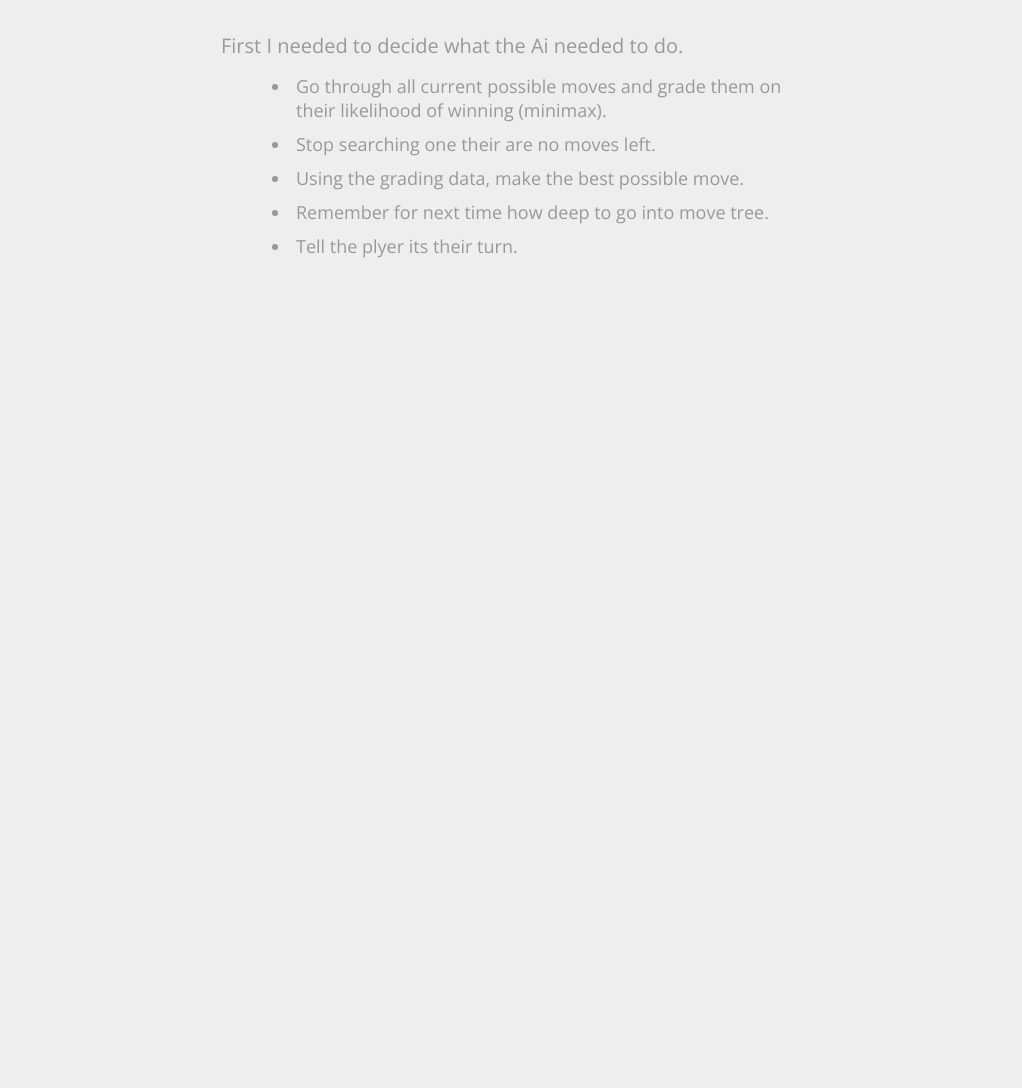
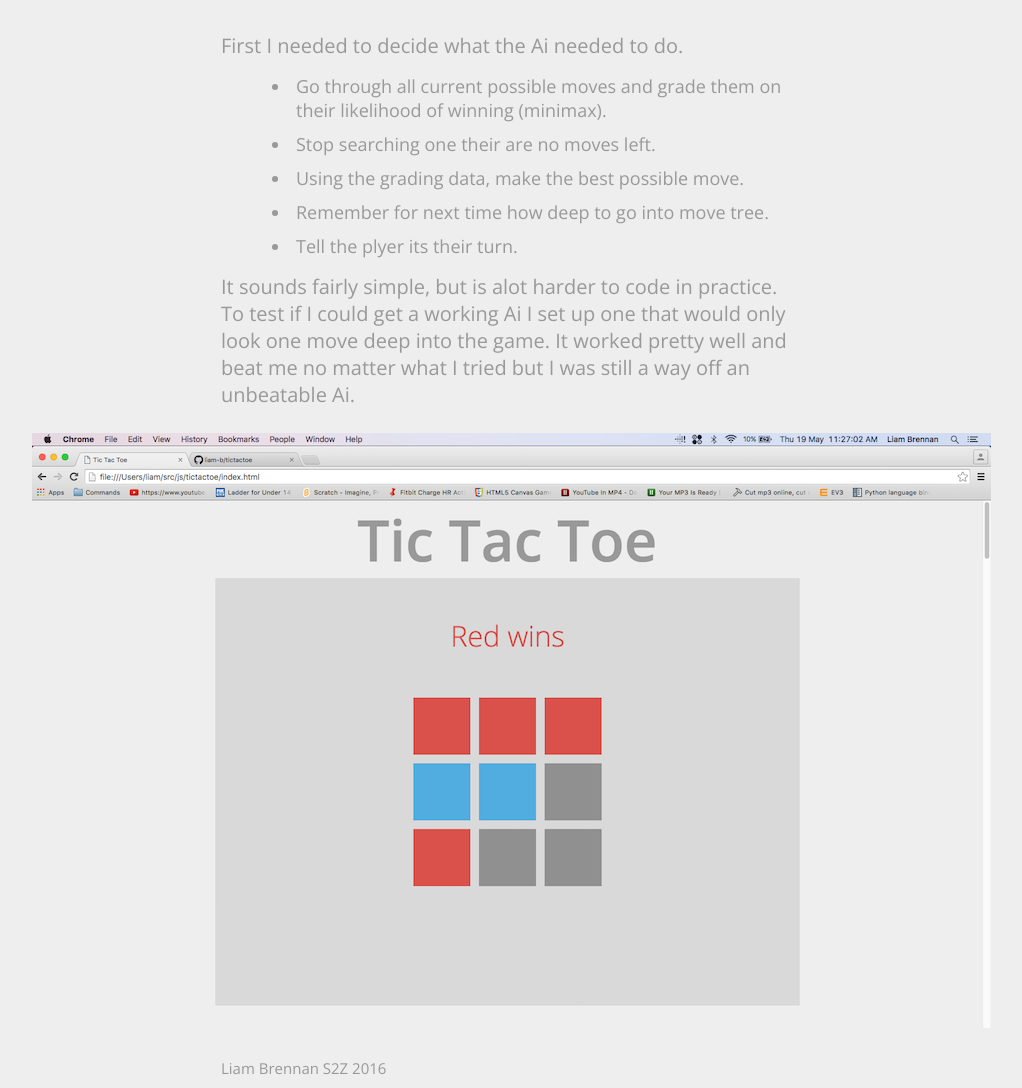
Before and after one commit to liam-b/tictactoe, a plain HTML site: page index.html in a window 1280 px wide. Shown: the part 8420-9508 px from the top of the page, without its empty margins (129-1151 px from the left). Before the commit the page ends 8683 px from the top, so only its background shows below. Drawn offline with nearby package versions, Linux system fonts and the light colour scheme; a script that the page names is missing.

Commit message:
Slightly working Ai

```diff
--- a/css/styles.css
+++ b/css/styles.css
@@ -66,6 +66,17 @@ p {
   padding-right: 350px;
 }
 
+h4 {
+  color: #999;
+  text-align: left;
+  font-size: 15px;
+  font-family: "Open Sans", sans-serif;
+  font-weight: lighter;
+  padding: 10px;
+  padding-left: 350px;
+  padding-right: 350px;
+}
+
 li {
   color: #999;
   text-align: left;
--- a/index.html
+++ b/index.html
@@ -57,6 +57,9 @@
         <li>Remember for next time how deep to go into move tree.</li>
         <li>Tell the plyer its their turn.</li>
       </ul>
+      <p>It sounds fairly simple, but is alot harder to code in practice. To test if I could get a working Ai I set up one that would only look one move deep into the game. It worked pretty well and beat me no matter what I tried but I was still a way off an unbeatable Ai.</p>
+      <img src="img/good-ai.png">
+      <h4>Liam Brennan S2Z 2016</h4>
     </div>
   </body>
 
```
Also changed, not shown: fonts/OpenSans-Bold.ttf (added), fonts/OpenSans-Light.ttf (added), fonts/OpenSans-LightItalic.ttf (added), fonts/OpenSans-Regular.ttf (added), fonts/OpenSans-Semibold.ttf (added), img/good-ai.png (added).
